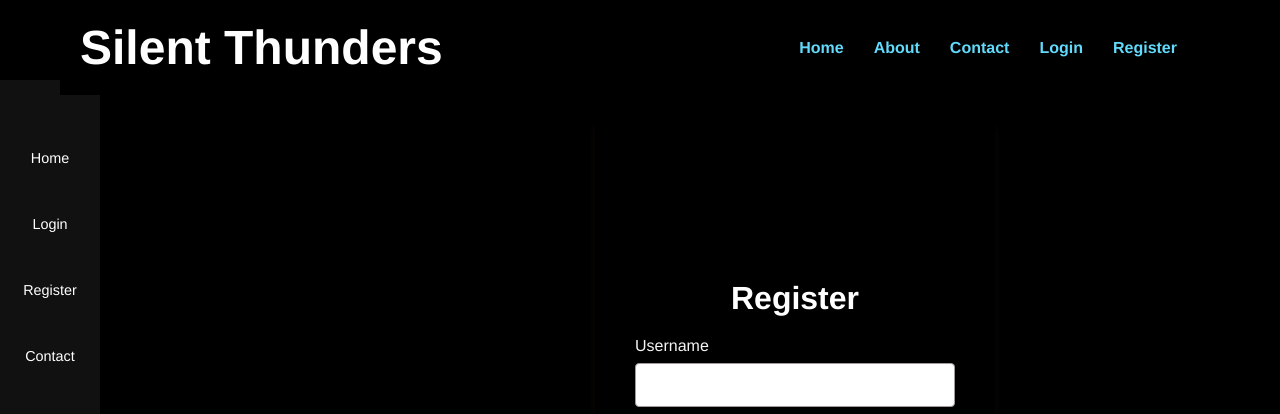
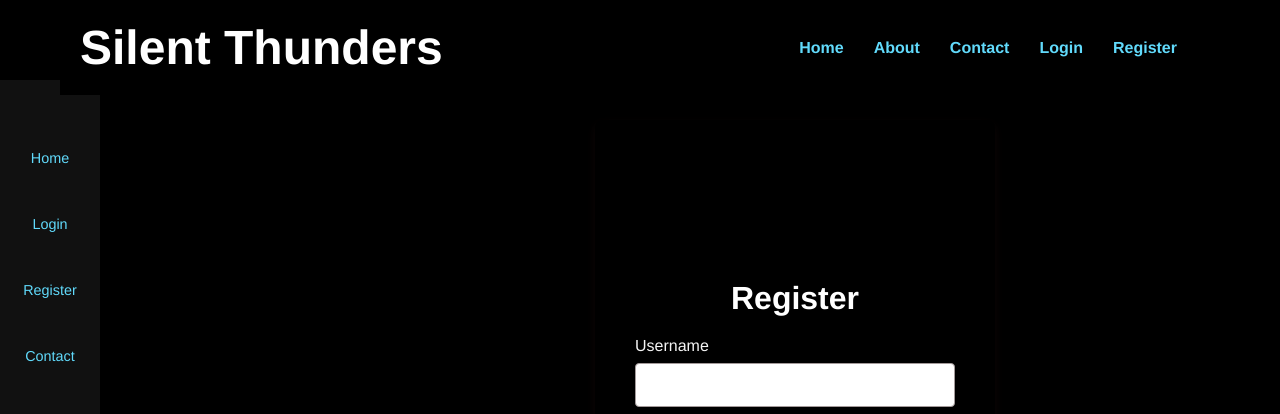
Before and after one commit to 7account13/my-app, a React (Create React App) app: page /register in a window 1280 px wide. Shown: the top 414 px of the page. Built offline with nearby package versions, Linux system fonts and the light colour scheme.

Commit message:
modified stuffs

```diff
--- a/src/App.jsx
+++ b/src/App.jsx
@@ -8,7 +8,7 @@ import Contact from "./Contact";
 import Login from "./Login";
 import Register from "./Register";
 import Sidebar from "./Sidebar";
-import './App.css'; // Add the CSS file for layout styling
+import './App.css';
 
 const App = () => {
   return (
--- a/src/Sidebar.css
+++ b/src/Sidebar.css
@@ -26,7 +26,7 @@
 }
 
 .sidebar-list li a {
-  color: #ffffff;
+  color: #61dafb;
   text-decoration: none;
   font-size: 0.9rem; /* Smaller font size */
   transition: color 0.3s ease;
```
